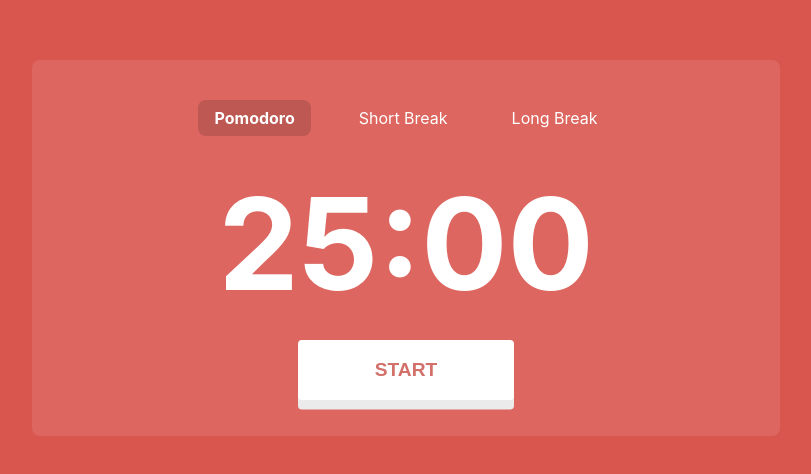
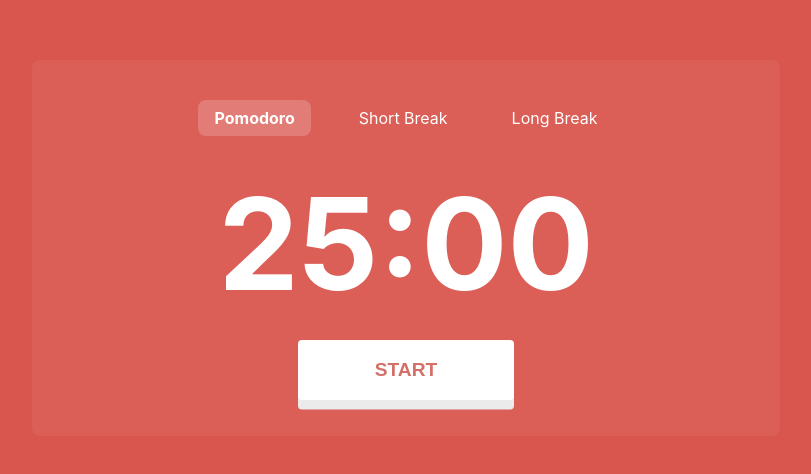
Before and after one commit to BetoRincon/pomodoro-app, a React (Create React App) app: page / in a window 1280 px wide. Shown: the part 160-634 px from the top of the page, without its empty margins (242-1053 px from the left). Built offline with nearby package versions, Linux system fonts and the light colour scheme.

Commit message:
add new stiles

```diff
--- a/src/App.css
+++ b/src/App.css
@@ -32,7 +32,19 @@
 }
 
 .active{
-  background-color:rgb(189,88,83);
+  background-color:rgba(255, 255, 255, 0.184);
   border-radius: 0.5em;
   font-weight: bold;
 }
+
+.pomodoro-active{
+  color:#d9564f;
+}
+
+.short-break-active{
+  color: #4d9095;
+}
+
+.long-break-active{
+  color: #447ca2;
+}
--- a/src/Timer/index.css
+++ b/src/Timer/index.css
@@ -8,7 +8,7 @@
   /* border: 1px solid white; */
   border-radius: 0.5em;
   padding: 1em;
-  background-color: rgba(255, 255, 255, 0.097);
+  background-color: rgba(255, 255, 255, 0.048);
 }
 
 button{
```
